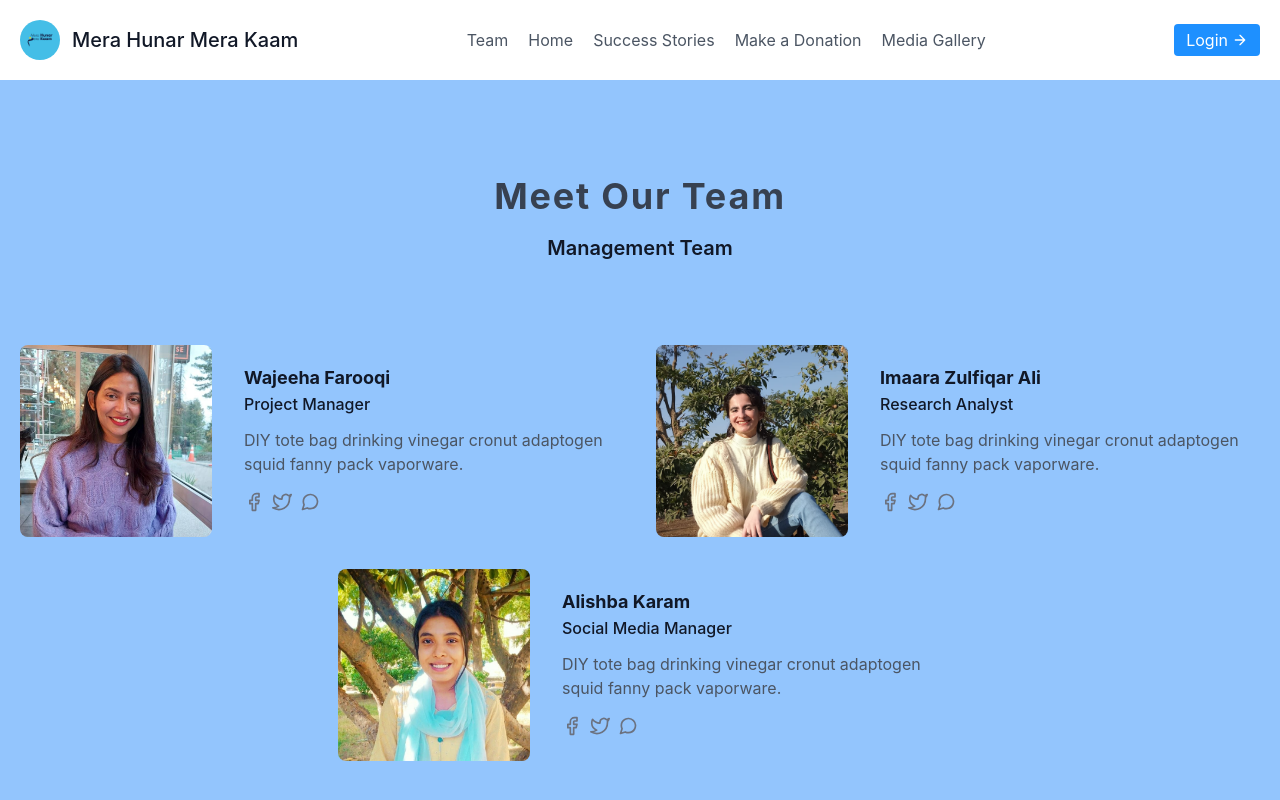
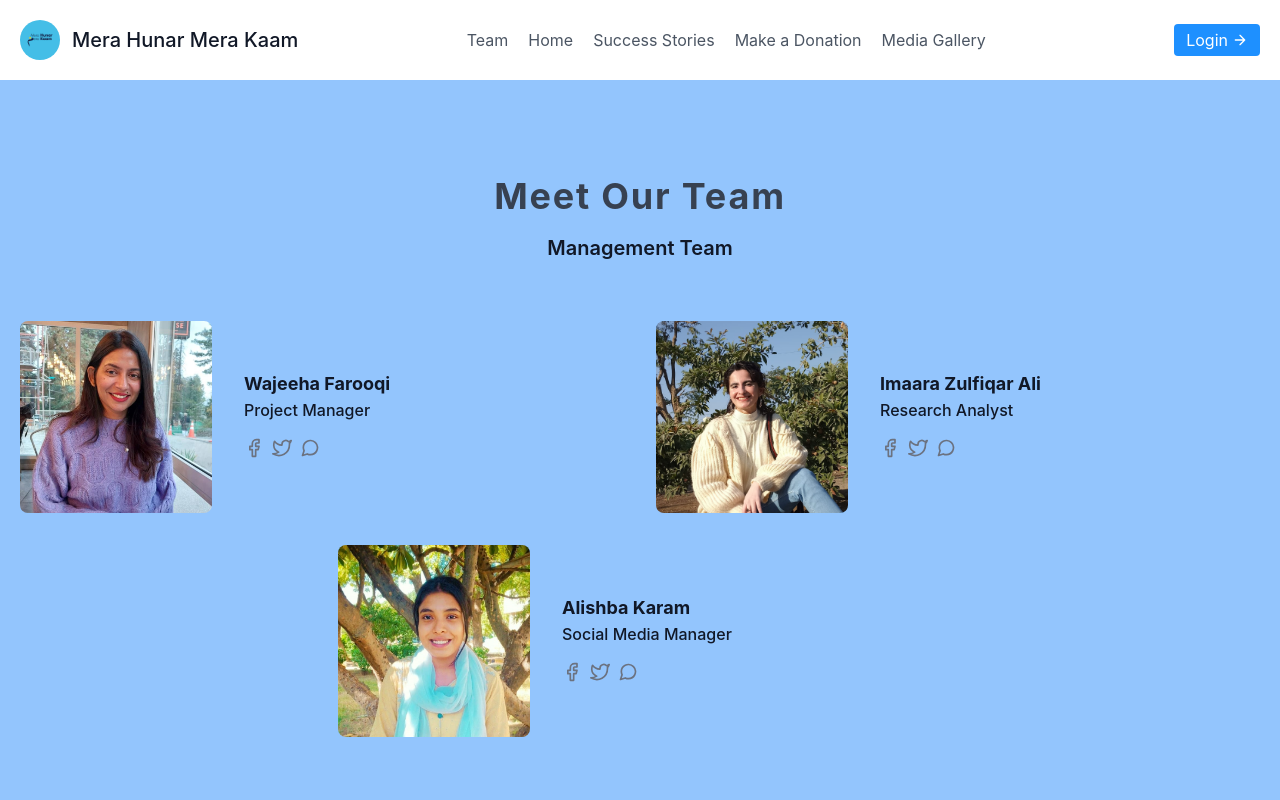
Before and after one commit to am07127/INotebook, a React (Create React App) app: page /team in a window 1280 px wide. Shown: the top 800 px of the page. Built offline with nearby package versions, Linux system fonts and the light colour scheme.

Commit message:
Update team.js

```diff
--- a/src/components/team.js
+++ b/src/components/team.js
@@ -7,7 +7,7 @@ export default class team extends Component {
     return (
 <section class="text-gray-600 body-font bg-blue-300">
   <div class="container px-5 py-24 mx-auto">
-  <div class="flex flex-col text-center w-full mb-20">
+  <div class="flex flex-col text-center w-full mb-14">
     <h1 class="text-4xl font-arial font-bold title-font mb-4 text-gray-700 tracking-wider">Meet Our Team</h1>
     <h2 class="lg:w-2/3 mx-auto leading-relaxed text-xl text-gray-900 font-semibold">Management Team</h2>
   </div>
@@ -21,7 +21,7 @@ export default class team extends Component {
             <div class="flex-grow sm:pl-8">
               <h2 class="title-font font-bold text-lg text-gray-900">{person.name}</h2>
               <h3 class="text-gray-900 font-medium mb-3">{person.title}</h3>
-              <p class="mb-4">DIY tote bag drinking vinegar cronut adaptogen squid fanny pack vaporware.</p>
+              <p class="mb-4">{person.info}</p>
               <span class="inline-flex">
                 <a class="text-gray-500">
                   <svg fill="none" stroke="currentColor" stroke-linecap="round" stroke-linejoin="round" stroke-width="2" class="w-5 h-5" viewBox="0 0 24 24">
@@ -64,6 +64,7 @@ export default class team extends Component {
               <h2 class="title-font font-bold text-lg text-gray-900">{person1.name}</h2>
               <h3 class="text-gray-900 font-medium mb-3">{person1.title}</h3>
               <p class="mb-4">DIY tote bag drinking vinegar cronut adaptogen squid fanny pack vaporware.</p>
+
               <span class="inline-flex">
                 <a class="text-gray-500">
                   <svg fill="none" stroke="currentColor" stroke-linecap="round" stroke-linejoin="round" stroke-width="2" class="w-5 h-5" viewBox="0 0 24 24">
```
